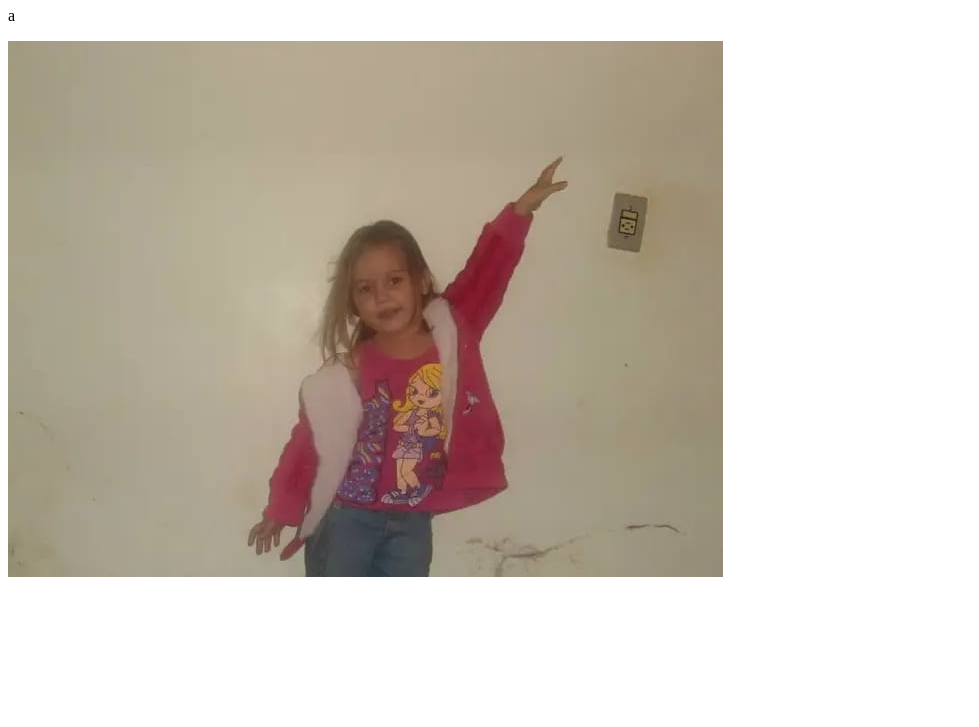
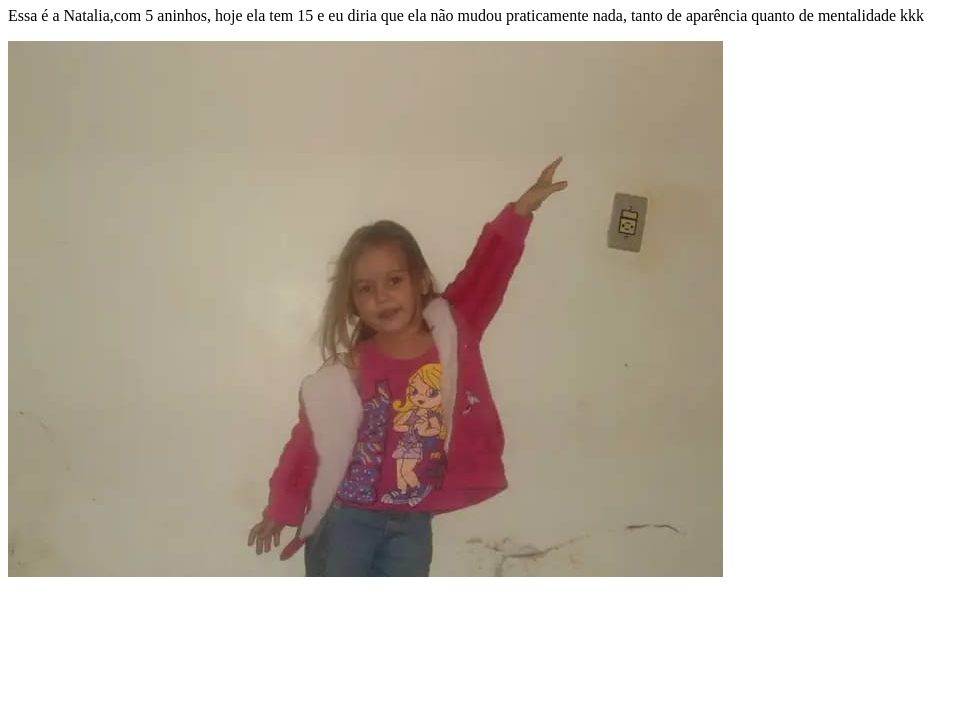
Before and after one commit to Zarinhaa/Zarinhaa.github.io, a plain HTML site: page index.html in a window 1280 px wide. Shown: the part 73-800 px from the top of the page, without its empty margins (0-979 px from the left). Drawn offline with Linux system fonts and the light colour scheme.

Commit message:
Add files via upload

```diff
--- a/index.html
+++ b/index.html
@@ -8,9 +8,7 @@
 <body>
   <h1>Natalia Catarina Roepke de Souza</h1>
 
-  <p>a</p>
+  <p>Essa é a Natalia,com 5 aninhos, hoje ela tem 15 e eu diria que ela não mudou praticamente nada, tanto de aparência quanto de mentalidade kkk</p>
 
-
-
-  <img src="natalia.jpeg">
+    <img src="natalia.jpeg">
 </body>
```
